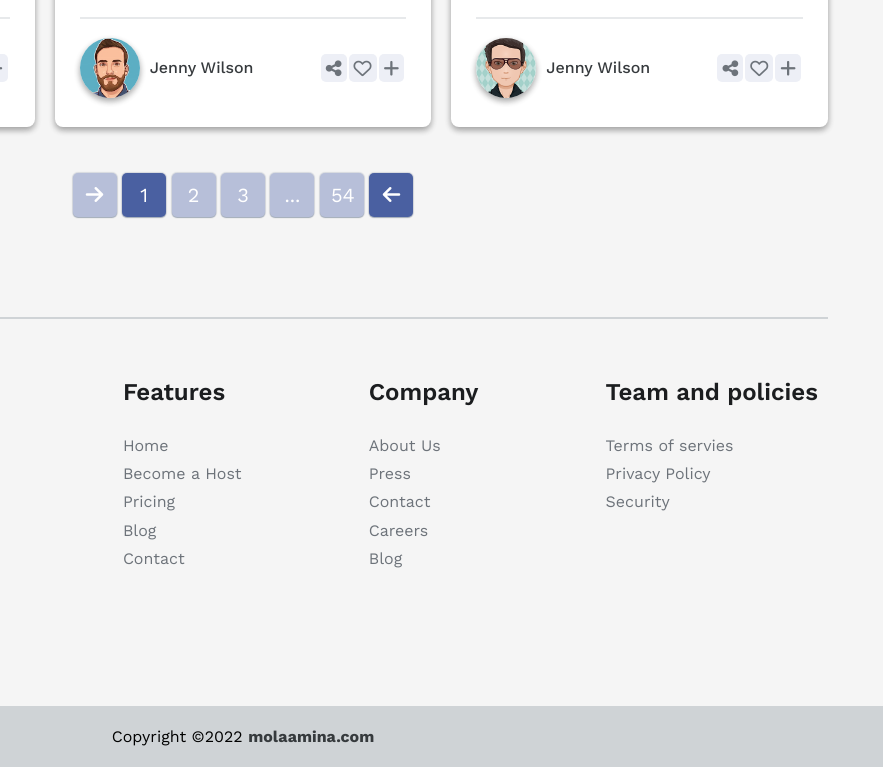
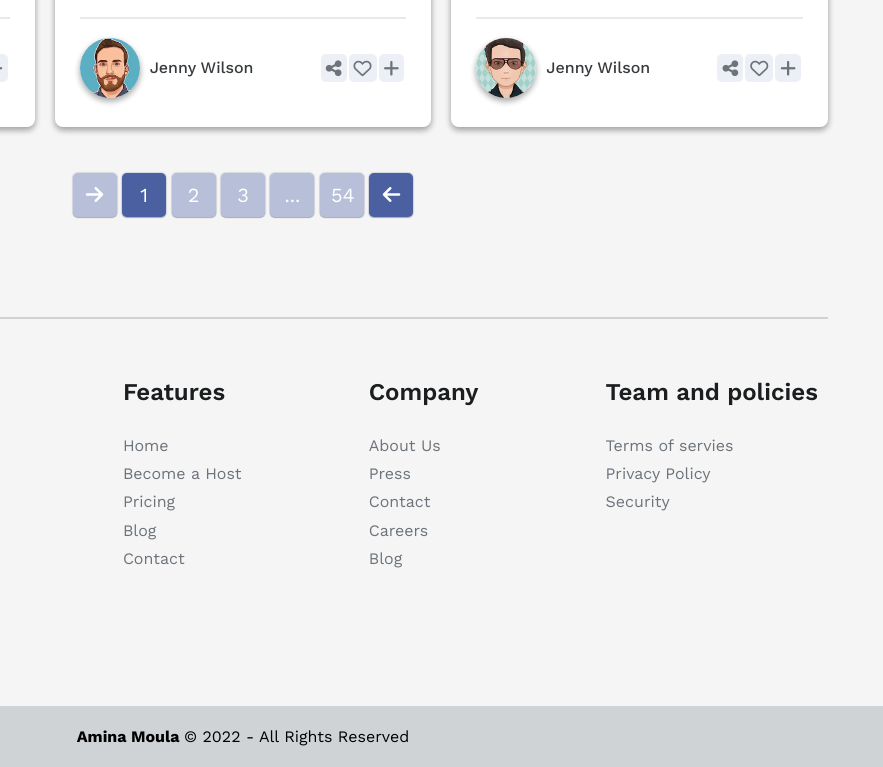
Before and after one commit to moulaamina/Website02_HTML-CSS, a plain HTML site: page galleries.html in a window 1280 px wide. Shown: the part 2767-3534 px from the top of the page, 397-1280 px from the left. Drawn offline with nearby package versions, Linux system fonts and the light colour scheme.

Commit message:
Add files via upload

```diff
--- a/galleries.html
+++ b/galleries.html
@@ -513,7 +513,7 @@
         </div>
 
         <div class="foot">
-            <p>Copyright &copy;2022 <a href="#"><b>molaamina.com</b></a></p>
+            <p><b>Amina Moula </b>© 2022 - All Rights Reserved</p>
         </div>
     </footer>
 
```
Also changed, not shown: index.html (+1 -1 lines), propertices.html (+1 -1 lines).
